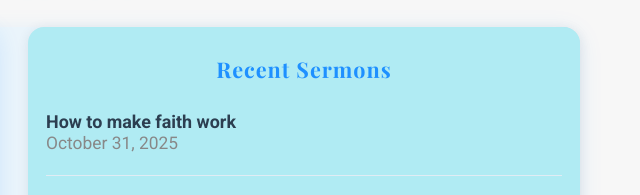
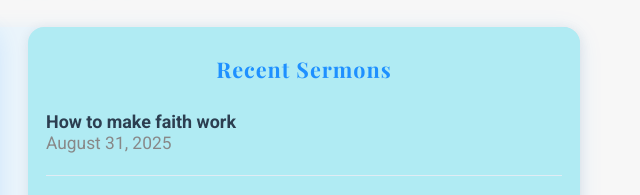
Before and after one commit to galaxygloves/Redeemed-gospel-church-oasis-fellowship, a plain HTML site: page index.html in a window 1280 px wide. Shown: the part 1723-1918 px from the top of the page, 610-1250 px from the left. Drawn offline with nearby package versions, Linux system fonts and the light colour scheme.

Commit message:
Update index.html

```diff
--- a/index.html
+++ b/index.html
@@ -2098,7 +2098,7 @@
                     <li>
                         <a href="#" class="sermon-link" data-index="0">
                             <strong style="color:#2c3e50;">How to make faith work</strong><br>
-                            <span style="color:#888;">October 31, 2025</span>
+                            <span style="color:#888;">August 31, 2025</span>
                         </a>
                     </li>
                     <li>
@@ -2368,7 +2368,7 @@
         const sermonDetails = [
             {
                 title: "How To Make Faith Work",
-                date: "October 31, 2025",
+                date: "August 31, 2025",
                 desc: "Faith operates through speaking and declaring. The Scriptures affirm this truth: “Abraham believed God, and it was accounted to him for righteousness” (Galatians 3:6). Paul also declares, “We believed, and therefore we spoke” (2 Corinthians 4:13). In Romans 10:8–9, we are taught that the word of faith is near us, in our mouths and in our hearts, and that if we believe and confess, we are saved.\n\nFaith is not silent—it must be expressed. Whatever you truly believe in your heart, you will declare with your mouth. Salvation itself means deliverance from danger, sin, and destruction. The One in whom you believe is the One you must confess, and through that confession, deliverance becomes yours.",
                 img: "images/sermon1.jpg"
             },
```
